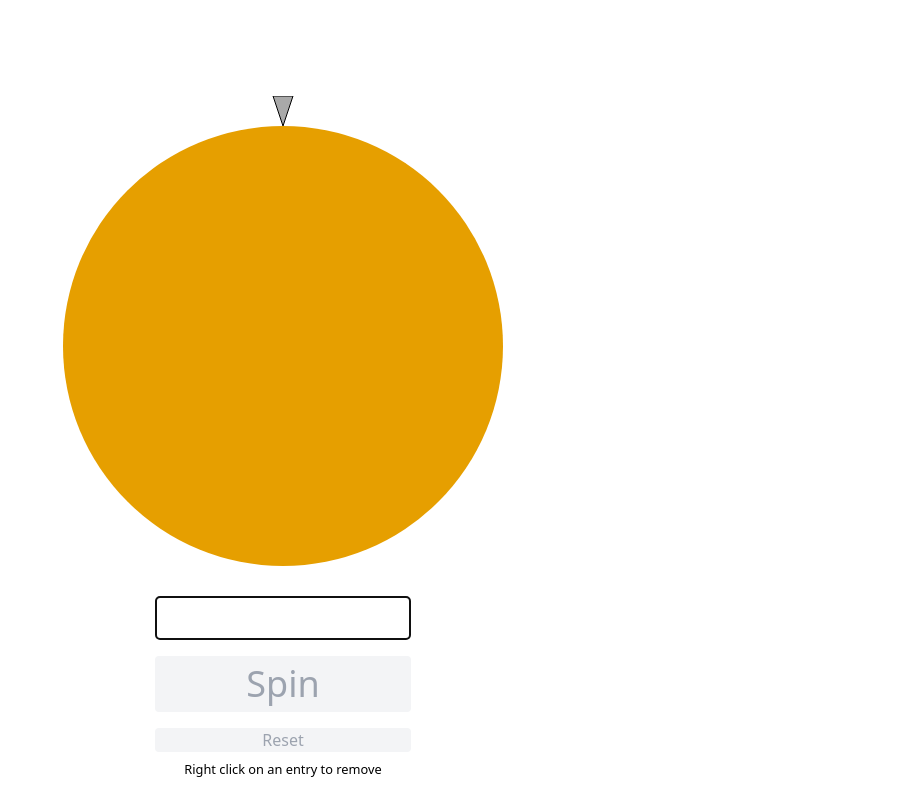
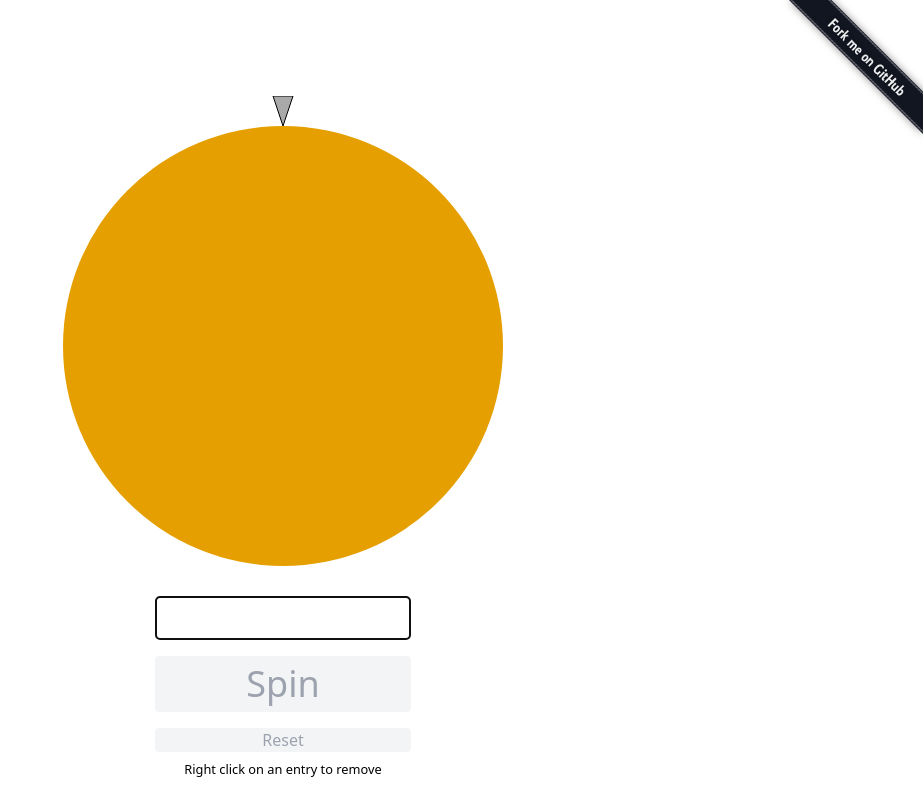
Before and after one commit to causztic/roulette, a Next.js app: page / in a window 1280 px wide. Shown: the whole page, without its empty margins (357-1280 px from the left). Built offline with nearby package versions, Linux system fonts and the light colour scheme.

Commit message:
Add fork me ribbon

```diff
--- a/next.config.js
+++ b/next.config.js
@@ -1,6 +1,6 @@
 /** @type {import('next').NextConfig} */
 const nextConfig = {
   reactStrictMode: true,
-}
+};
 
-module.exports = nextConfig
+module.exports = nextConfig;
--- a/pages/_app.tsx
+++ b/pages/_app.tsx
@@ -1,8 +1,17 @@
 import '../styles/globals.css';
+import ForkMeImage from '../public/forkme.webp';
 import type { AppProps } from 'next/app';
+import Image from 'next/image';
 
 function MyApp({ Component, pageProps }: AppProps) {
-  return <Component {...pageProps} />;
+  return (
+    <>
+      <a href="https://github.com/causztic/roulette" className="absolute right-0" target="_blank" rel="noopener noreferrer">
+        <Image width={149} height={149} src={ForkMeImage} alt="Fork me on GitHub" />
+      </a>
+      <Component {...pageProps} />
+    </>
+  );
 }
 
 export default MyApp;
```
Also changed, not shown: public/forkme.webp (added).
